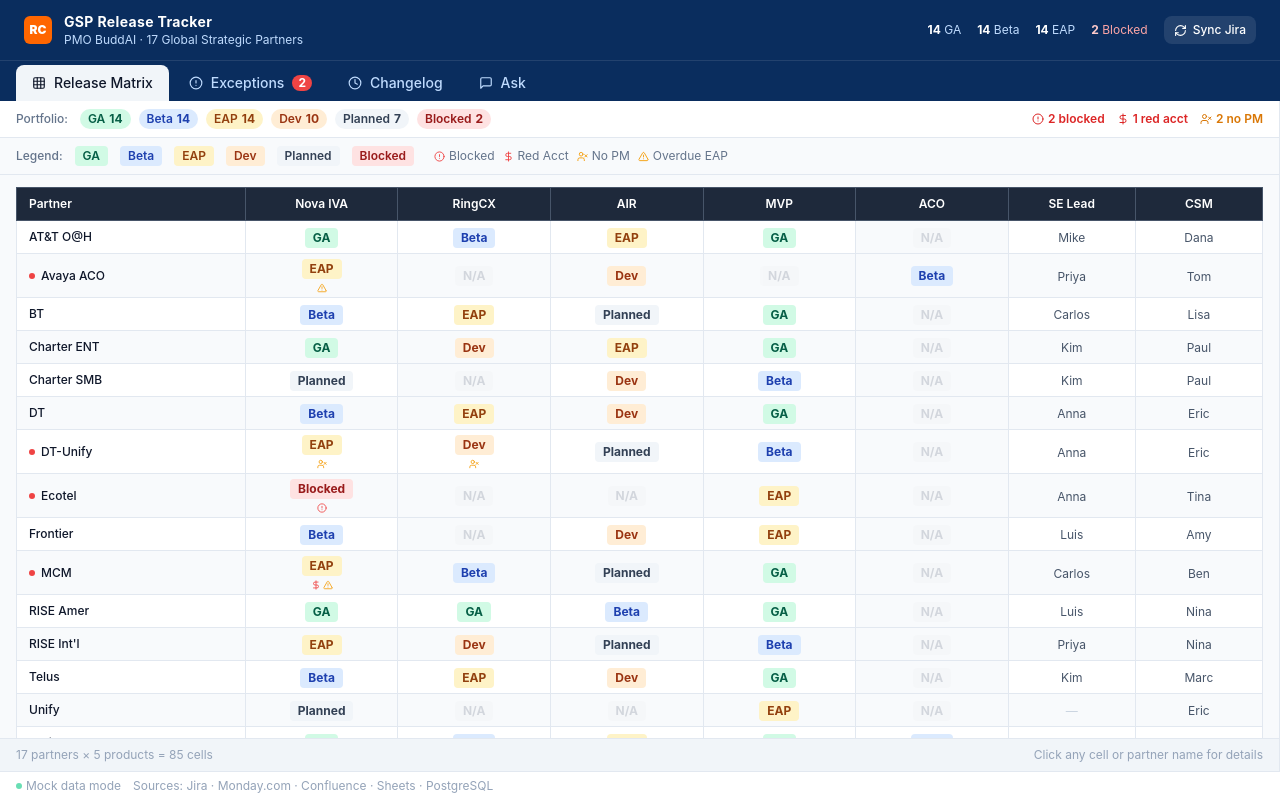
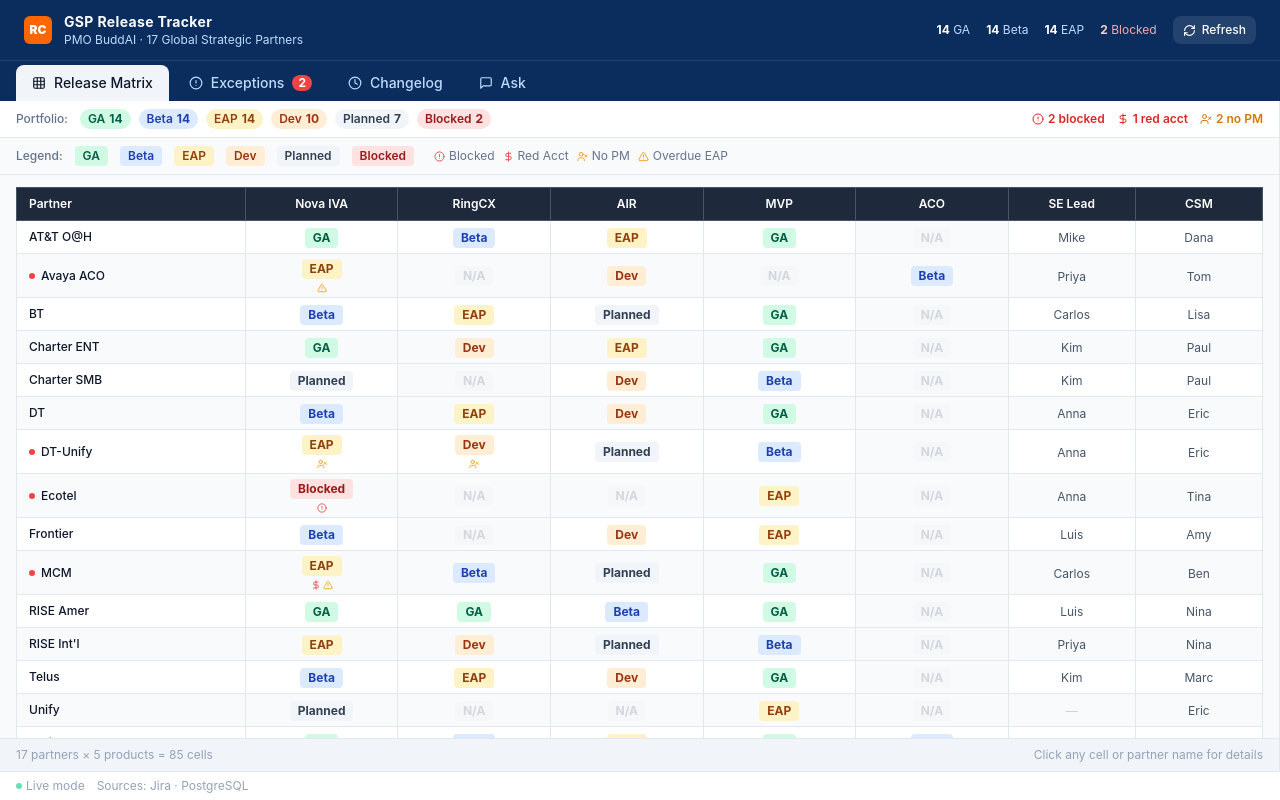
Before and after one commit to vaneetseth-ui/gsp-release-tracker, a React (Vite) app: page / in a window 1280 px wide. Built offline with nearby package versions, Linux system fonts and the light colour scheme; no server answers.

Commit message:
fix: Sync button shows last-sync time instead of failing silently

```diff
--- a/src/App.jsx
+++ b/src/App.jsx
@@ -4,8 +4,7 @@
  * Slide-in PartnerView panel on partner/cell selection
  */
 import React, { useState, useCallback, useEffect } from 'react';
-import { Grid3X3, AlertCircle, Clock, MessageSquare, ChevronRight, RefreshCw, CheckCircle2, XCircle } from 'lucide-react';
-import { api } from './api.js';
+import { Grid3X3, AlertCircle, Clock, MessageSquare, ChevronRight, RefreshCw, CheckCircle, WifiOff } from 'lucide-react';
 import MatrixView      from './components/MatrixView.jsx';
 import PartnerView     from './components/PartnerView.jsx';
 import ExceptionPanel  from './components/ExceptionPanel.jsx';
@@ -20,15 +19,13 @@
   { id: 'ask',        label: 'Ask',             icon: MessageSquare, desc: 'Natural language queries' },
 ];
 
-function Header({ activeTab, onTabChange, onRefresh, syncState }) {
+function Header({ activeTab, onTabChange, onRefresh, syncStatus }) {
   const summary = getSummary();
 
   return (
     <header className="bg-rc-navy text-white flex-shrink-0 shadow-lg">
-      {/* Top bar */}
       <div className="flex items-center justify-between px-6 py-3 border-b border-white/10">
         <div className="flex items-center gap-3">
-          {/* RC logo placeholder */}
           <div className="w-7 h-7 rounded-md bg-rc-orange flex items-center justify-center text-white text-xs font-black">RC</div>
           <div>
             <h1 className="text-sm font-bold tracking-wide">GSP Release Tracker</h1>
@@ -37,7 +34,6 @@
         </div>
 
         <div className="flex items-center gap-4">
-          {/* Quick stats */}
           <div className="hidden sm:flex gap-4 text-xs text-blue-200">
             <span><span className="text-white font-bold">{summary.byStage.GA}</span> GA</span>
             <span><span className="text-white font-bold">{summary.byStage.Beta}</span> Beta</span>
@@ -47,23 +43,26 @@
             )}
           </div>
 
-          <button
-            onClick={onRefresh}
-            disabled={syncState === 'syncing'}
-            className="flex items-center gap-1.5 px-2.5 py-1.5 rounded-lg bg-white/10 hover:bg-white/20 disabled:opacity-50 transition-colors text-xs font-medium"
-          >
-            {syncState === 'syncing' && <RefreshCw size={13} className="animate-spin" />}
-            {syncState === 'success' && <CheckCircle2 size={13} className="text-emerald-300" />}
-            {syncState === 'error'   && <XCircle size={13} className="text-red-300" />}
-            {(!syncState || syncState === 'idle') && <RefreshCw size={13} />}
-            <span className="hidden sm:inline">
-              {syncState === 'syncing' ? 'Syncing…' : syncState === 'success' ? 'Synced!' : syncState === 'error' ? 'Failed' : 'Sync Jira'}
-            </span>
-          </button>
+          <div className="flex items-center gap-2">
+            {syncStatus.lastSync && (
+              <span className="hidden md:flex items-center gap-1 text-xs text-blue-200">
+                <CheckCircle size={11} className="text-green-400" />
+                {syncStatus.lastSync}
+              </span>
+            )}
+            <button
+              onClick={onRefresh}
+              title="Data syncs automatically every hour. Click to refresh dashboard."
+              className="flex items-center gap-1.5 px-2.5 py-1.5 rounded-lg bg-white/10 hover:bg-white/20 transition-colors text-xs font-medium disabled:opacity-50"
+              disabled={syncStatus.checking}
+            >
+              <RefreshCw size={13} className={syncStatus.checking ? 'animate-spin' : ''} />
+              <span className="hidden sm:inline">{syncStatus.checking ? 'Checking…' : 'Refresh'}</span>
+            </button>
+          </div>
         </div>
       </div>
 
-      {/* Tab bar */}
       <div className="flex px-4 gap-1 pt-1">
         {TABS.map(tab => {
           const Icon = tab.icon;
@@ -93,11 +92,36 @@
   );
 }
 
+function formatSyncTime(isoString) {
+  if (!isoString) return null;
+  try {
+    const d = new Date(isoString);
+    const now = new Date();
+    const diffMs = now - d;
+    const diffMins = Math.floor(diffMs / 60000);
+    if (diffMins < 1)   return 'Synced just now';
+    if (diffMins < 60)  return `Synced ${diffMins}m ago`;
+    const diffHrs = Math.floor(diffMins / 60);
+    if (diffHrs < 24)   return `Synced ${diffHrs}h ago`;
+    return `Synced ${d.toLocaleDateString()}`;
+  } catch { return null; }
+}
+
 export default function App() {
   const [activeTab, setActiveTab] = useState('matrix');
   const [selectedPartner, setSelectedPartner] = useState(null);
   const [refreshKey, setRefreshKey] = useState(0);
-  const [syncState, setSyncState] = useState('idle'); // idle | syncing | success | error
+  const [syncStatus, setSyncStatus] = useState({ checking: false, lastSync: null });
+
+  useEffect(() => {
+    fetch('/api/health')
+      .then(r => r.json())
+      .then(data => {
+        const t = data.lastSync || data.last_sync || data.syncedAt;
+        setSyncStatus({ checking: false, lastSync: formatSyncTime(t) });
+      })
+      .catch(() => setSyncStatus({ checking: false, lastSync: null }));
+  }, [refreshKey]);
 
   const handleSelectPartner = useCallback((partner) => {
     setSelectedPartner(partner);
@@ -107,18 +131,9 @@
     setSelectedPartner(release.partner);
   }, []);
 
-  const handleRefresh = useCallback(async () => {
-    setSyncState('syncing');
-    try {
-      await api.sync();
-      setSyncState('success');
-      setRefreshKey(k => k + 1);
-      setTimeout(() => setSyncState('idle'), 3000);
-    } catch (e) {
-      console.error('Sync failed:', e.message);
-      setSyncState('error');
-      setTimeout(() => setSyncState('idle'), 4000);
-    }
+  const handleRefresh = useCallback(() => {
+    setSyncStatus(s => ({ ...s, checking: true }));
+    setRefreshKey(k => k + 1);
   }, []);
 
   const panelOpen = !!selectedPartner;
@@ -129,12 +144,10 @@
         activeTab={activeTab}
         onTabChange={setActiveTab}
         onRefresh={handleRefresh}
-        syncState={syncState}
+        syncStatus={syncStatus}
       />
 
-      {/* Main content area + optional side panel */}
       <div className="flex flex-1 overflow-hidden">
-        {/* Main pane */}
         <main className={`flex flex-col flex-1 overflow-hidden transition-all duration-300 ${panelOpen ? 'lg:mr-0' : ''}`}>
           {activeTab === 'matrix' && (
             <MatrixView
@@ -154,7 +167,6 @@
           )}
         </main>
 
-        {/* Partner side panel */}
         <div
           className={`
             flex-shrink-0 overflow-hidden bg-white border-l border-slate-200 shadow-xl
@@ -171,14 +183,13 @@
         </div>
       </div>
 
-      {/* Status bar */}
       <div className="flex-shrink-0 flex items-center justify-between px-4 py-1.5 bg-white border-t border-slate-200 text-xs text-slate-400">
         <div className="flex items-center gap-3">
           <span className="flex items-center gap-1">
             <span className="w-1.5 h-1.5 rounded-full bg-emerald-400 animate-pulse" />
-            Mock data mode
+            Live mode
           </span>
-          <span>Sources: Jira · Monday.com · Confluence · Sheets · PostgreSQL</span>
+          <span>Sources: Jira · PostgreSQL</span>
         </div>
         <span>
           {panelOpen && (
```
